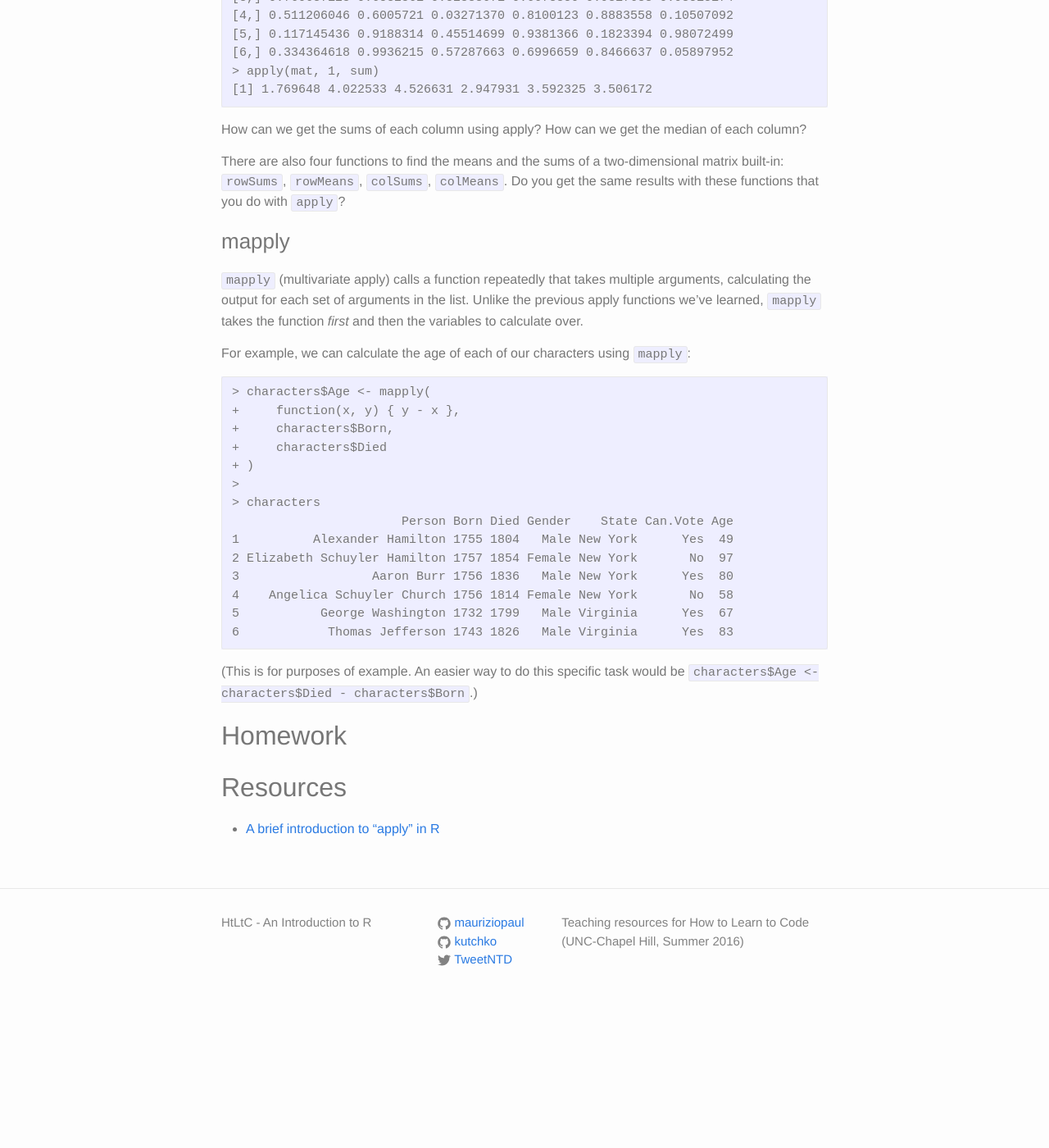
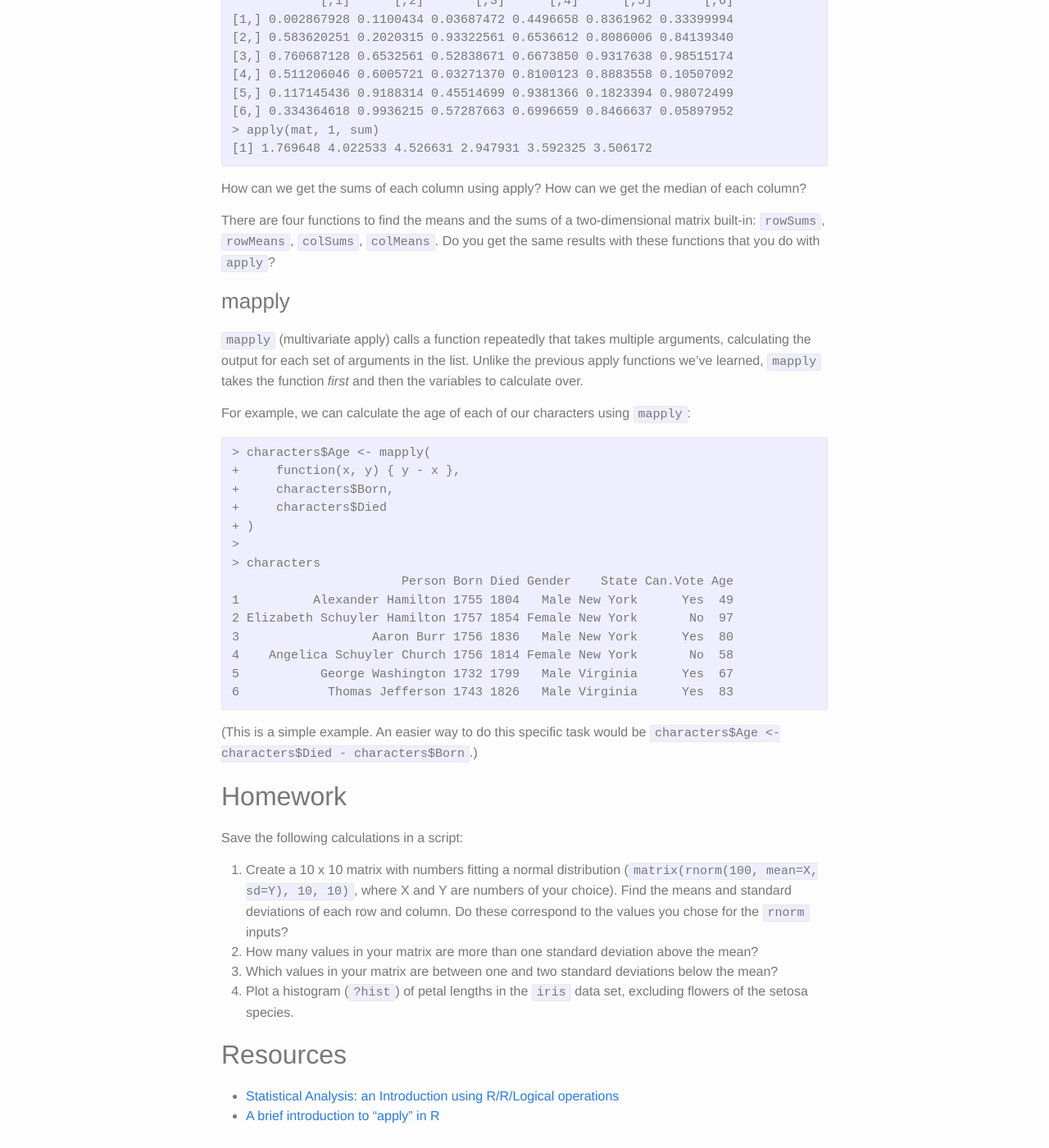
Before and after one commit to mauriziopaul/intro-to-R, a Jekyll site: the page built from _posts/2016-07-05-Lesson-04-apply.md, in a window 1280 px wide and 1400 px high, scrolled down 4858 px. Shown: the whole window at 82% size. Built offline with Jekyll 4.4.1, drawn with Linux system fonts in a browser that asks for light colours; before the commit the page ends 6100 px from its top, so only the background shows below that; some of the changed text lies outside the part shown.

Commit message:
Updated homework and more references.

````diff
--- a/_posts/2016-07-05-Lesson-04-apply.md
+++ b/_posts/2016-07-05-Lesson-04-apply.md
@@ -11,13 +11,13 @@ categories: jekyll
 
 ---
 
-In this lesson we will cover logic, loops, and the apply family of functions in R--the nuts and bolts of coding in R.
+In this lesson we will cover logic, loops, and the apply family of functions in R--the nuts and bolts of coding in R. This lesson uses this [R script](http://mauriziopaul.github.io/intro-to-R/teachingResources/logic.R).
 
 ## Logical comparisons
 
 ### if statements
 
-"If statements" evaluate a logical expression, and if the logical expression is `TRUE`, execute code.
+"If statements" evaluate a logical expression, and if the logical expression is `TRUE`, executes code in a block.
 
 ```
 > president <- 'John Adams'
@@ -129,15 +129,15 @@ For loops iterate over a series of numbers, performing an operation for each num
 + }
 ```
 
-prints the result of `x * (x - 1) / 2` for each number from 3 to 10. Try it!
+prints the result of `x * (x - 1) / 2` for each number from 3 to 10.
 
-While for loops are a staple of other languages, **they are bad form in R**. R is built to perform operations vector-wise, not a single element at a time. In R, loops are slower than vector-based operations and require special assignment operators if you want to save variables in a for loop.
+In general, you should _say no to this_. While for loops are a staple of other languages, **they are bad form in R**. R is built to perform operations vector-wise, not a single element at a time. In R, loops are slower than vector-based operations and require special assignment operators if you want to save variables in a for loop.
 
 Instead, in R we use the **apply** family of functions. These functions accomplish the same thing that for loops do, but R processes them much faster.
 
 ## The apply family of functions
 
-Here is a brief introduction to some of the most important members of the apply family of functions. If you ever want to perform some kind of repetitive action in R, there is probably a way of accomplishing the task using a member of the apply family.
+You ready for more yet? Here is a brief and incomplete introduction to some of the most important members of the apply family of functions. If you ever want to perform some kind of repetitive action in R, there is probably a way of accomplishing the task using a member of the apply family.
 
 ### lapply and sapply
 
@@ -184,7 +184,7 @@ Can you create a function that takes two arguments, `x` and `y`, and returns a s
 
 `apply` performs a function over the margins (dimensions) of a matrix. It takes three arguments: a matrix, the margin to operate on, and the function.
 
-Rows are dimension 1, columns are dimension 2. You may even have a multi-dimensional matrix
+Rows are dimension 1, columns are dimension 2. You may even have a multi-dimensional matrix, in which you can apply a function in dimensions larger than 2.
 
 Let's create a matrix and use `apply` to get the sums of each row.
 
@@ -204,7 +204,7 @@ Let's create a matrix and use `apply` to get the sums of each row.
 
 How can we get the sums of each column using apply? How can we get the median of each column?
 
-There are also four functions to find the means and the sums of a two-dimensional matrix built-in: `rowSums`, `rowMeans`, `colSums`, `colMeans`. Do you get the same results with these functions that you do with `apply`?
+There are four functions to find the means and the sums of a two-dimensional matrix built-in: `rowSums`, `rowMeans`, `colSums`, `colMeans`. Do you get the same results with these functions that you do with `apply`?
 
 ### mapply
 
@@ -229,10 +229,18 @@ For example, we can calculate the age of each of our characters using `mapply`:
 6            Thomas Jefferson 1743 1826   Male Virginia      Yes  83
 ```
 
-(This is for purposes of example. An easier way to do this specific task would be `characters$Age <- characters$Died - characters$Born`.)
+(This is a simple example. An easier way to do this specific task would be `characters$Age <- characters$Died - characters$Born`.)
 
 ## Homework
 
+Save the following calculations in a script:
+
+1. Create a 10 x 10 matrix with numbers fitting a normal distribution (`matrix(rnorm(100, mean=X, sd=Y), 10, 10)`, where X and Y are numbers of your choice). Find the means and standard deviations of each row and column. Do these correspond to the values you chose for the `rnorm` inputs?
+2. How many values in your matrix are more than one standard deviation above the mean?
+3. Which values in your matrix are between one and two standard deviations below the mean?
+4. Plot a histogram (`?hist`) of petal lengths in the `iris` data set, excluding flowers of the setosa species.
+
 ## Resources
 
+* [Statistical Analysis: an Introduction using R/R/Logical operations](https://en.wikibooks.org/wiki/Statistical_Analysis:_an_Introduction_using_R/R/Logical_operations)
 * [A brief introduction to "apply" in R](https://nsaunders.wordpress.com/2010/08/20/a-brief-introduction-to-apply-in-r/)
````
Also changed, not shown: 1 other file.
